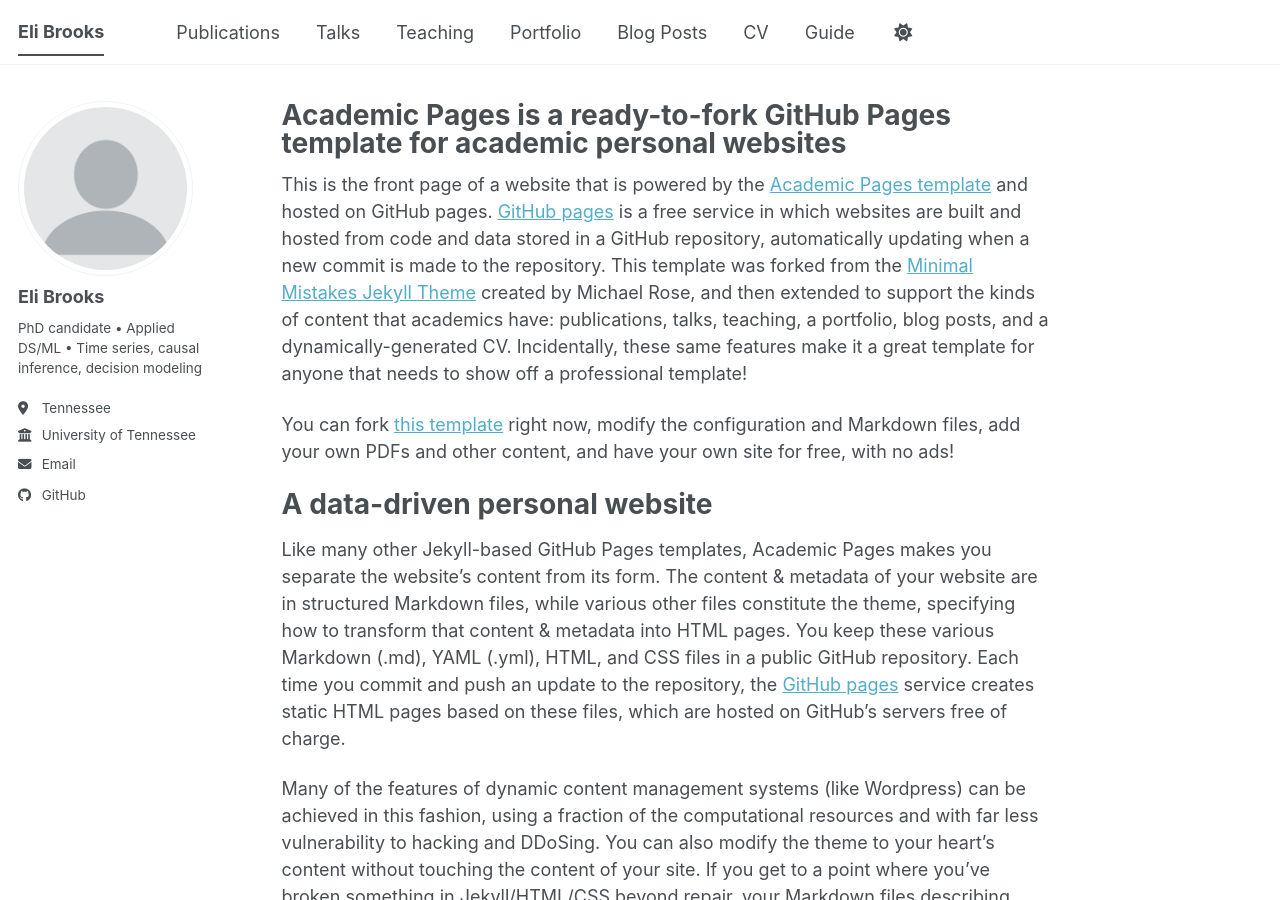
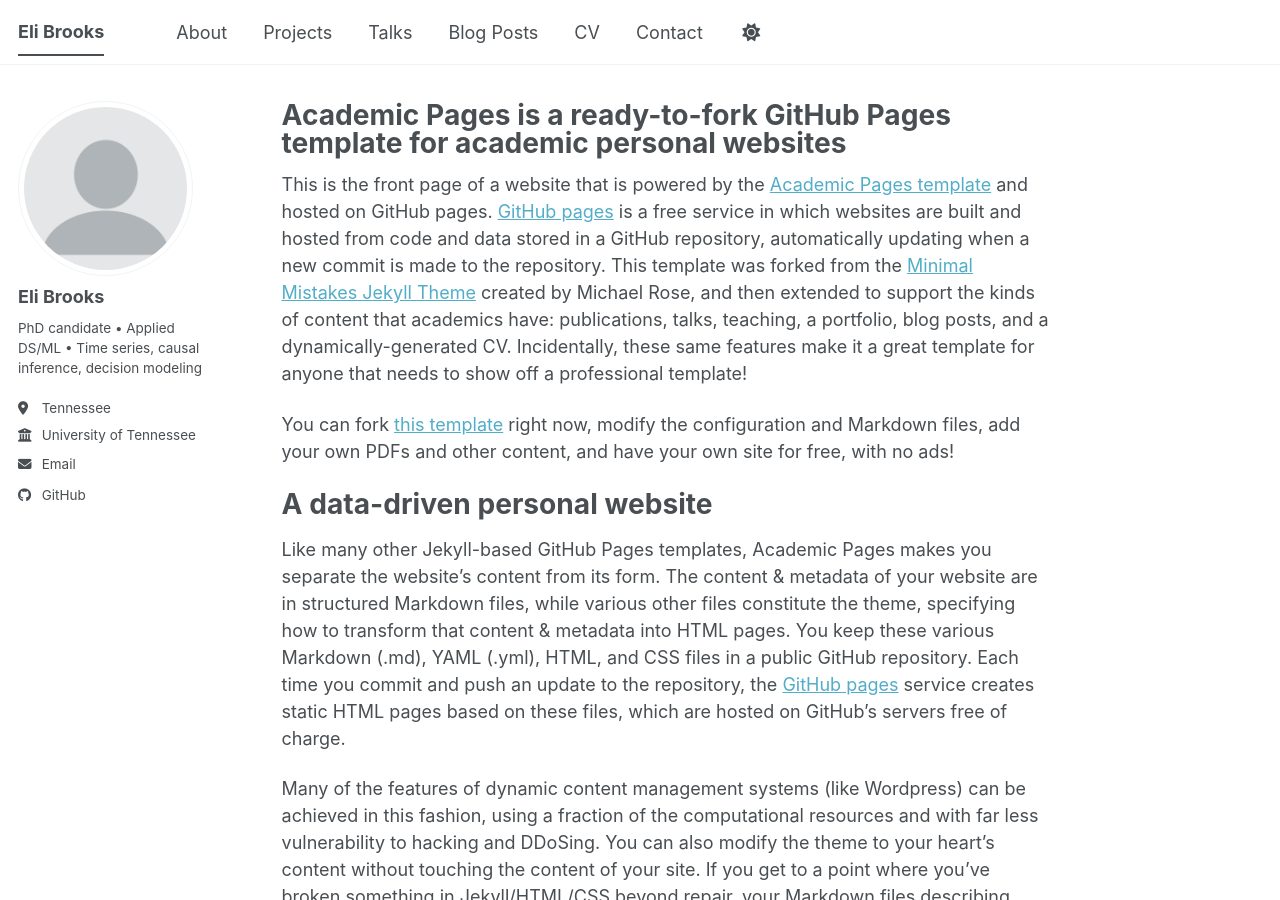
Before and after one commit to ebrook27/ebrook27.github.io, a Jekyll site: the page built from _pages/about.md, in a window 1280 px wide and 900 px high. Built offline with Jekyll 4.4.1, drawn with Linux system fonts in a browser that asks for light colours; a script bundle is joined from its source files by our own code; library files that are not in the unit come from our copies.

Commit message:
Update navigation menu items in YAML file

```diff
--- a/_data/navigation.yml
+++ b/_data/navigation.yml
@@ -8,17 +8,14 @@
 #      Markdown formatted page while the second is generated using JSON.
 
 main:
-  - title: "Publications"
-    url: /publications/
+  - title: "About"
+    url: /
+
+  - title: "Projects"
+    url: /portfolio/
 
   - title: "Talks"
     url: /talks/
-
-  - title: "Teaching"
-    url: /teaching/
-
-  - title: "Portfolio"
-    url: /portfolio/
 
   - title: "Blog Posts"
     url: /year-archive/
@@ -26,8 +23,17 @@ main:
   - title: "CV"
     url: /cv/
 
+  - title: "Contact"
+    url: /contatct/
+
+#   - title: "Teaching"
+#     url: /teaching/
+
+#   - title: "Publications"
+#     url: /publications/
+
   # - title: "CV"
   #   url: /cv-json/
 
-  - title: "Guide"
-    url: /markdown/
+#   - title: "Guide"
+#     url: /markdown/
```
